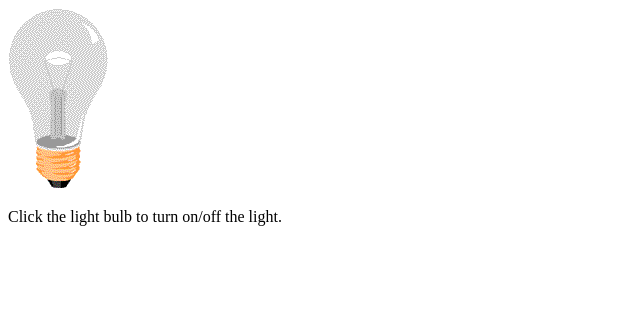
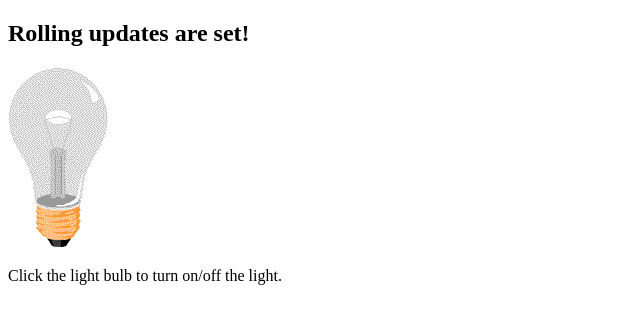
Before and after one commit to ionicd/docker-nginx, a plain HTML site: page index.html in a window 1280 px wide. Shown: the whole page, without its empty margins (0-640 px from the left). Drawn offline with Linux system fonts and the light colour scheme.

Commit message:
Updated message for rolling updates.

```diff
--- a/index.html
+++ b/index.html
@@ -1,7 +1,7 @@
 <!DOCTYPE html>
 <html>
 <body>
-
+  <h2>Rolling updates are set!</h2>
 <img id="myImage" onclick="changeImage()" src="pic_bulboff.gif" width="100" height="180">
 
 <p>Click the light bulb to turn on/off the light.</p>
```
